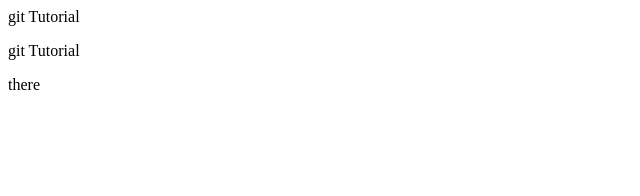
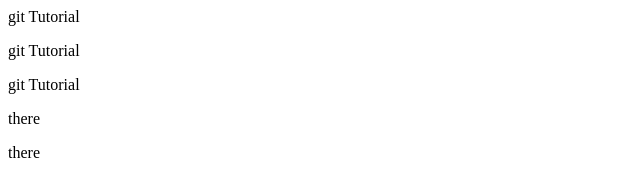
Before and after one commit to sabinAnwar/gitTutorial, a plain HTML site: page index.html in a window 1280 px wide. Shown: the whole page, without its empty margins (0-640 px from the left). Drawn offline with Linux system fonts and the light colour scheme.

Commit message:
Quick test (#3)
* hi

* rebase

---------

Co-authored-by: Sabin <sabinanwar6@gmail.com>

```diff
--- a/index.html
+++ b/index.html
@@ -8,6 +8,11 @@
   <p>git Tutorial</p>
     <p>git Tutorial</p>
 
+    <p>git Tutorial</p>
+    <p>there</p>
+
+
   <p>there</p>
+
 </body>
 </html>
```
